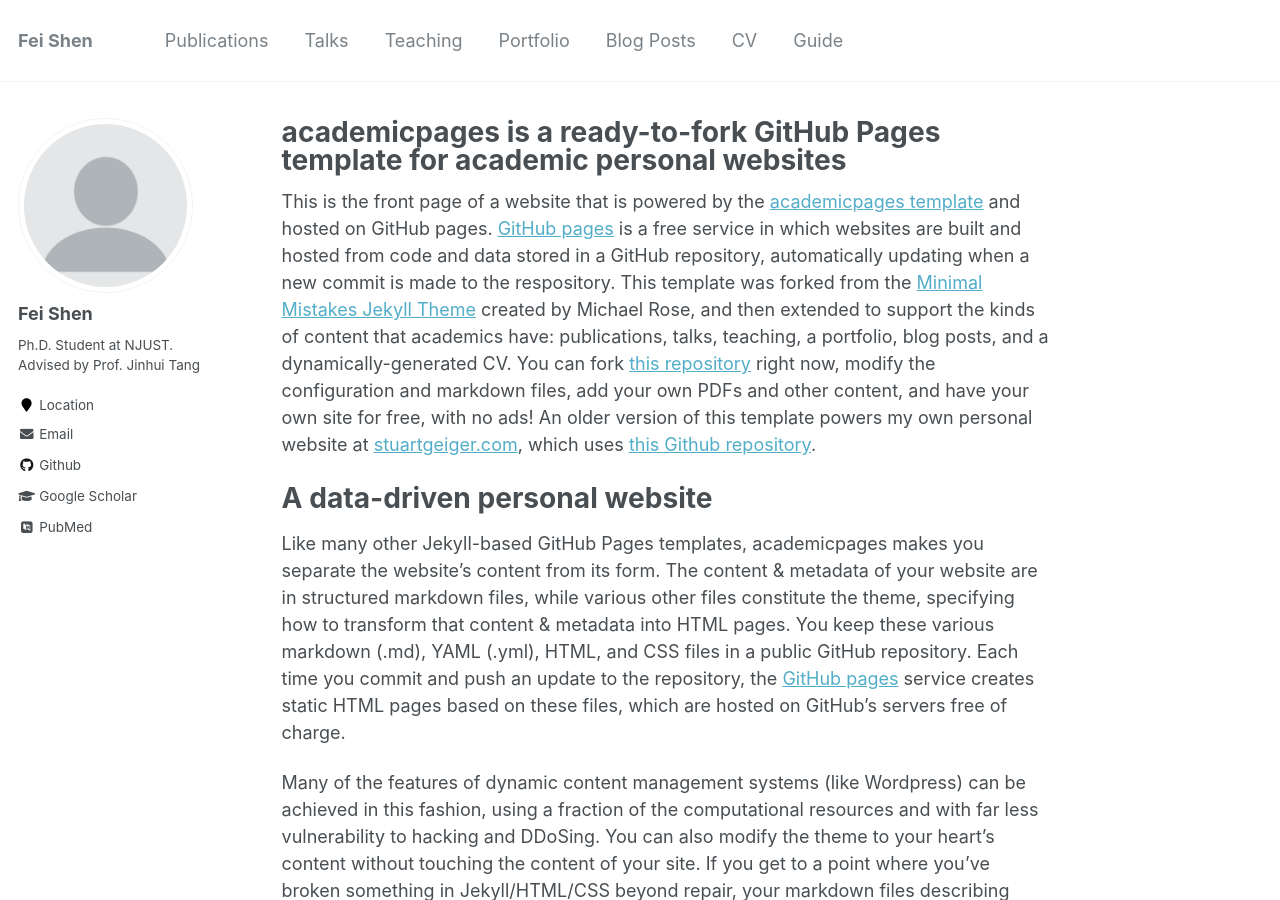
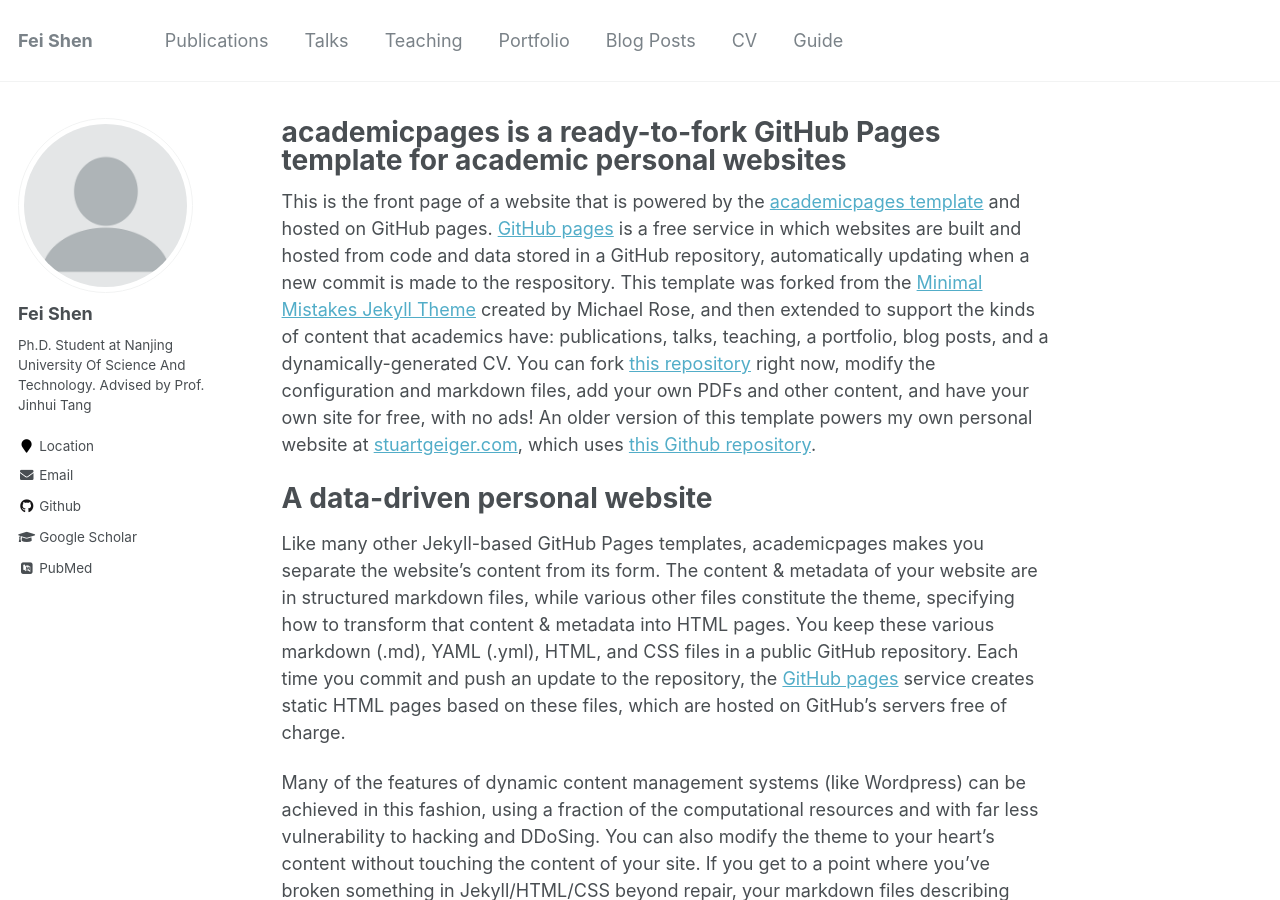
Before and after one commit to muzishen/muzishen.github.io, a Jekyll site: the page built from _pages/about.md, in a window 1280 px wide and 900 px high. Built offline with Jekyll 4.4.1, drawn with Linux system fonts in a browser that asks for light colours; some web fonts are replaced.

Commit message:
Update _config.yml

```diff
--- a/_config.yml
+++ b/_config.yml
@@ -82,7 +82,7 @@
 author:
   name             : "Fei Shen"
   avatar           : "profile.png"
-  bio              : "Ph.D. Student at NJUST. Advised by Prof. Jinhui Tang"
+  bio              : "Ph.D. Student at Nanjing University Of Science And Technology. Advised by Prof. Jinhui Tang"
   location         : "Location"
   employer         :
   pubmed           : "https://www.ncbi.nlm.nih.gov/pubmed/?term=john+snow"
```
